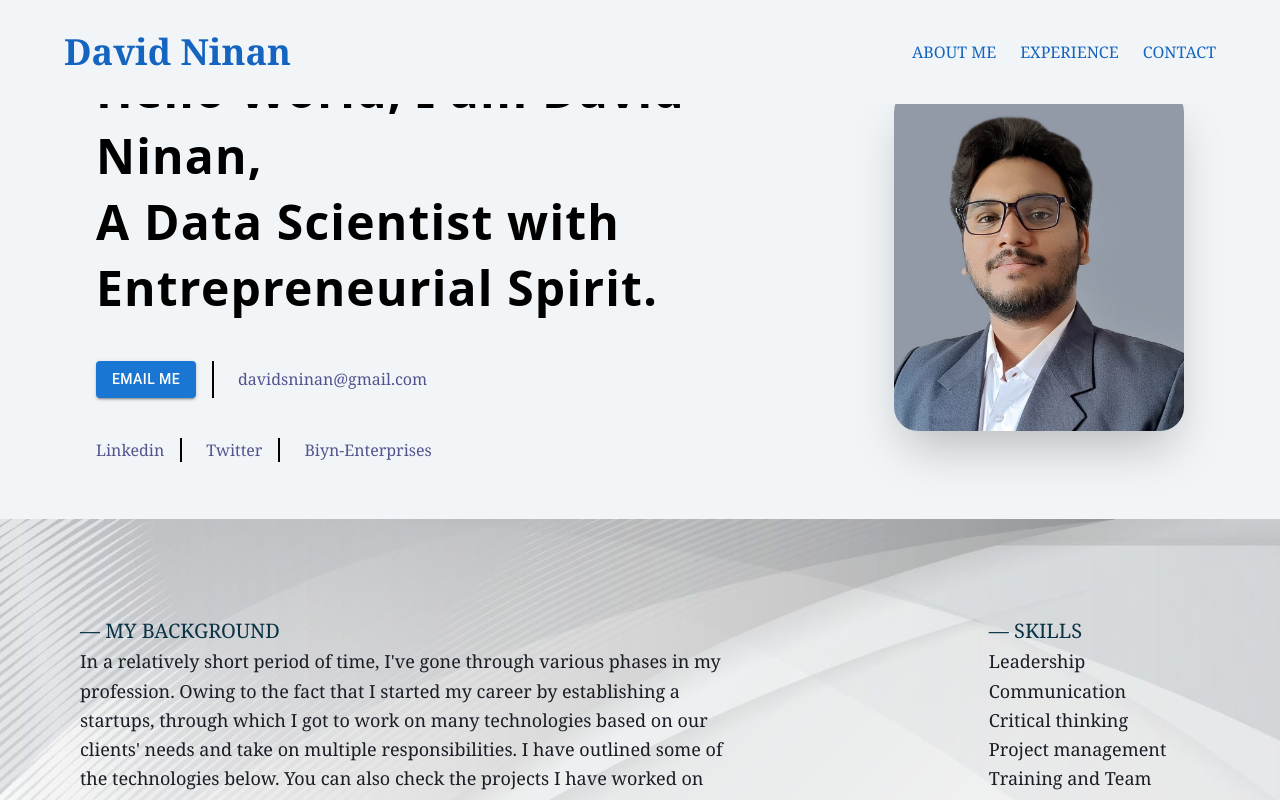
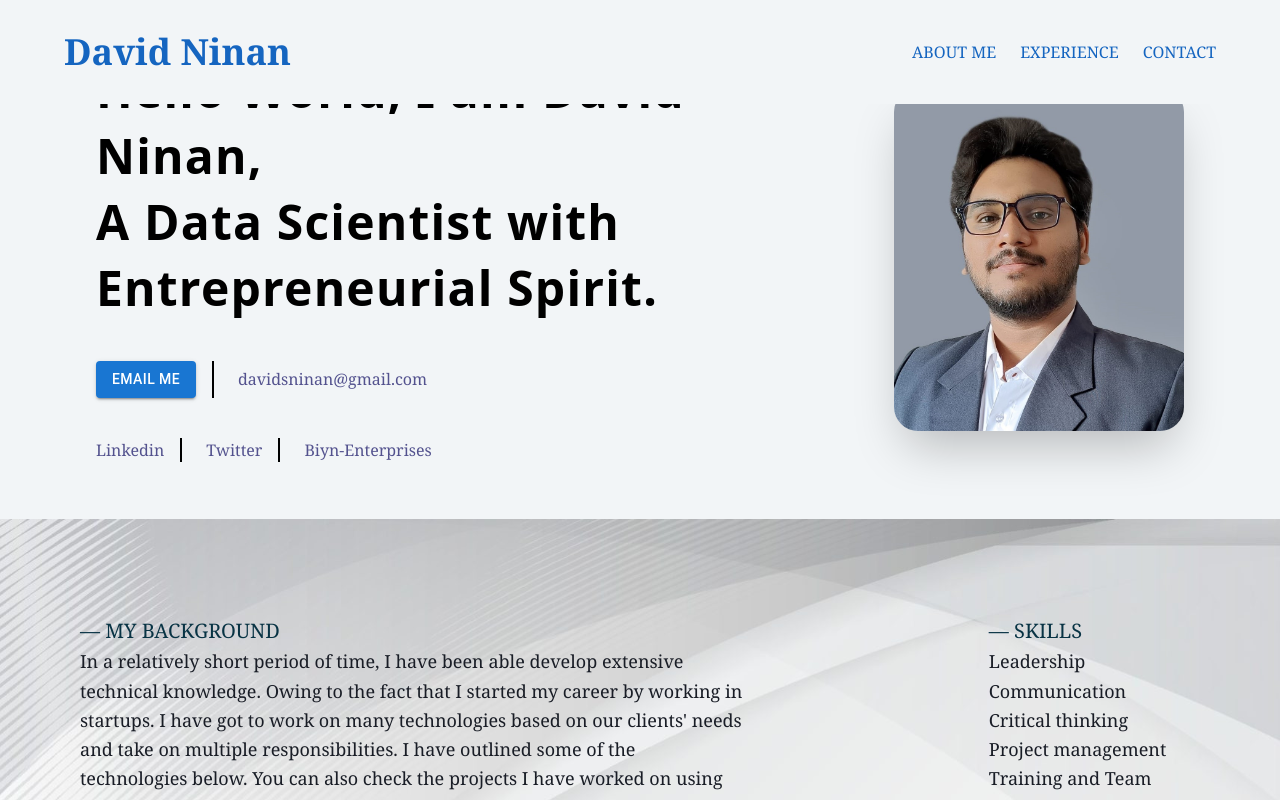
Before and after one commit to DavidNinan-cloud/My_Resume_Website, a React (Create React App) app: page / in a window 1280 px wide. Built offline with nearby package versions, Linux system fonts and the light colour scheme.

Commit message:
update about me

```diff
--- a/src/components/AboutMe.jsx
+++ b/src/components/AboutMe.jsx
@@ -47,9 +47,9 @@ export default function AboutMe() {
                 ― MY BACKGROUND
               </p>
               <p className='leading-relaxed'>
-                In a relatively short period of time, I've gone through various
-                phases in my profession. Owing to the fact that I started my career
-                by establishing a startups, through which I got to work on many
+                In a relatively short period of time, I have been able develop extensive technical knowledge.
+                Owing to the fact that I started my career
+                by working in startups. I have got to work on many
                 technologies based on our clients' needs and take on multiple
                 responsibilities. I have outlined some of the technologies below.
                 You can also check the projects I have worked on using this link.
```
